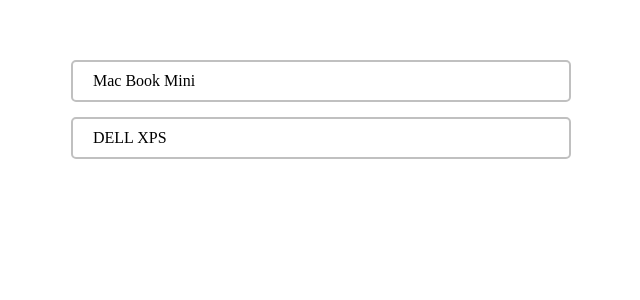
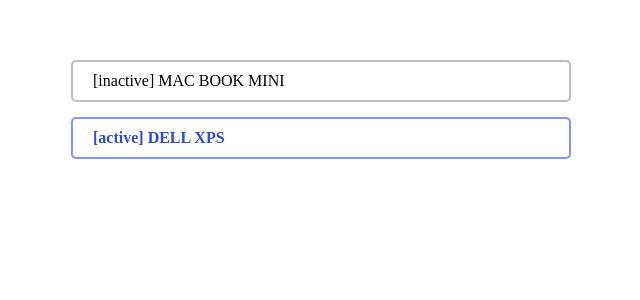
Before and after one commit to rblmdst/ng_v17_demo, an Angular app: page /list in a window 1280 px wide. Shown: the top 300 px of the page, without its empty margins (319-959 px from the left). Built offline with nearby package versions, Linux system fonts and the light colour scheme.

Commit message:
[Signal Input] After Implementation

```diff
--- a/src/app/product/details.component.ts
+++ b/src/app/product/details.component.ts
@@ -1,15 +1,20 @@
-import { ChangeDetectionStrategy, Component, Input } from '@angular/core';
+import {
+  ChangeDetectionStrategy,
+  Component,
+  Input,
+  input,
+} from '@angular/core';
 
 @Component({
   selector: 'app-details',
   standalone: true,
   template: `
     <p class="item">
-      {{ productId }}
+      {{ productId() }}
     </p>
   `,
   changeDetection: ChangeDetectionStrategy.OnPush,
 })
 export class DetailsComponent {
-  @Input({ required: true }) productId!: string;
+  productId = input.required();
 }
--- a/src/app/product/item.component.ts
+++ b/src/app/product/item.component.ts
@@ -1,4 +1,11 @@
-import { ChangeDetectionStrategy, Component, Input } from '@angular/core';
+import {
+  ChangeDetectionStrategy,
+  Component,
+  Input,
+  computed,
+  effect,
+  input,
+} from '@angular/core';
 import { Product } from './product';
 
 const nameUpper = (v: Product) =>
@@ -7,10 +14,27 @@
 @Component({
   selector: 'app-item',
   standalone: true,
-  template: `<div class="item" [class.active]="active">{{ item.name }}</div>`,
+  template: `<div class="item" [class.active]="active()">
+    {{ compAttr() }}
+  </div>`,
   changeDetection: ChangeDetectionStrategy.OnPush,
 })
 export class ItemComponent {
-  @Input({ required: true, alias: 'product' }) item!: Product;
-  @Input() active = false;
+  item = input.required<Product, Product>({
+    alias: 'product',
+    transform: nameUpper,
+  });
+  active = input(false);
+
+  compAttr = computed(() => {
+    const active = this.active() ? '[active]' : '[inactive]';
+    return `${active} ${this.item().name}`;
+  });
+
+  constructor() {
+    /* effect(() => {
+      console.log(this.item());
+      // call api
+    }); */
+  }
 }
--- a/src/app/product/list.component.ts
+++ b/src/app/product/list.component.ts
@@ -7,7 +7,7 @@
   standalone: true,
   template: `
     @for(product of products; track product.id) {
-    <app-item [product]="product" />
+    <app-item [product]="product" [active]="product.id === '64a6'" />
     }
   `,
   imports: [ItemComponent],
```
